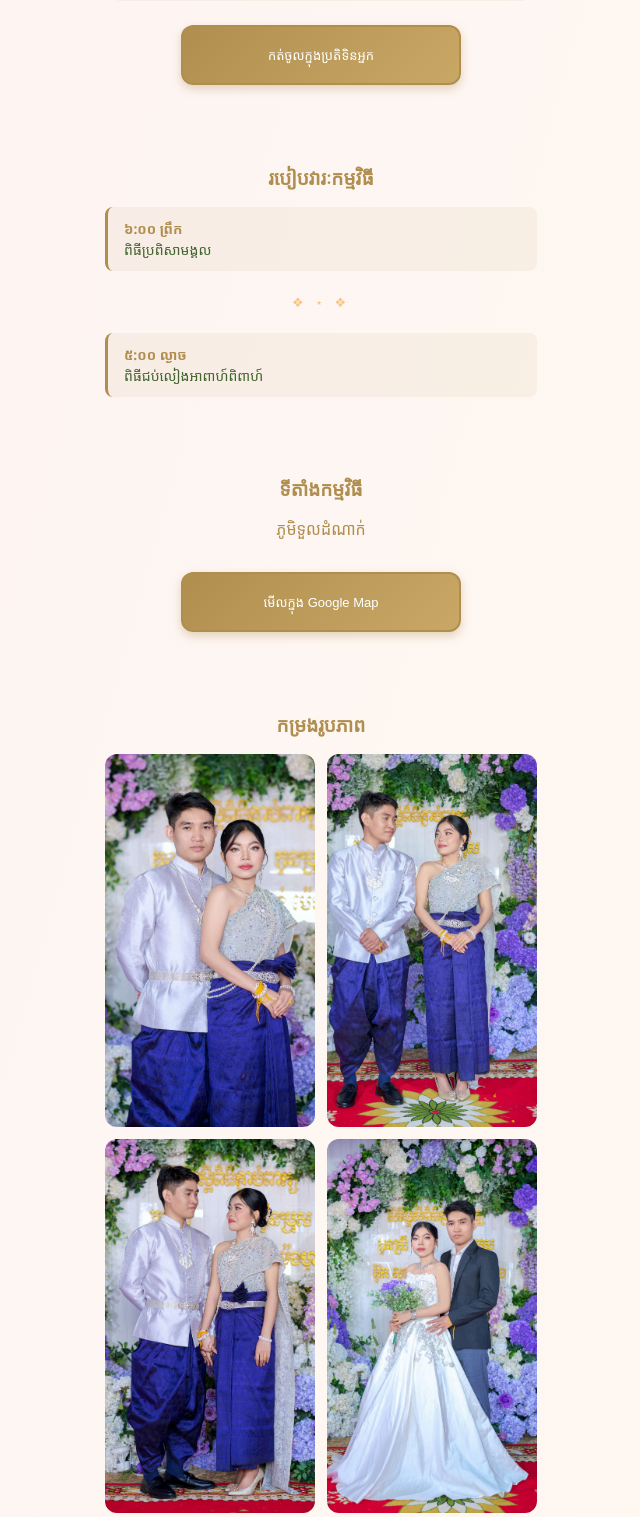
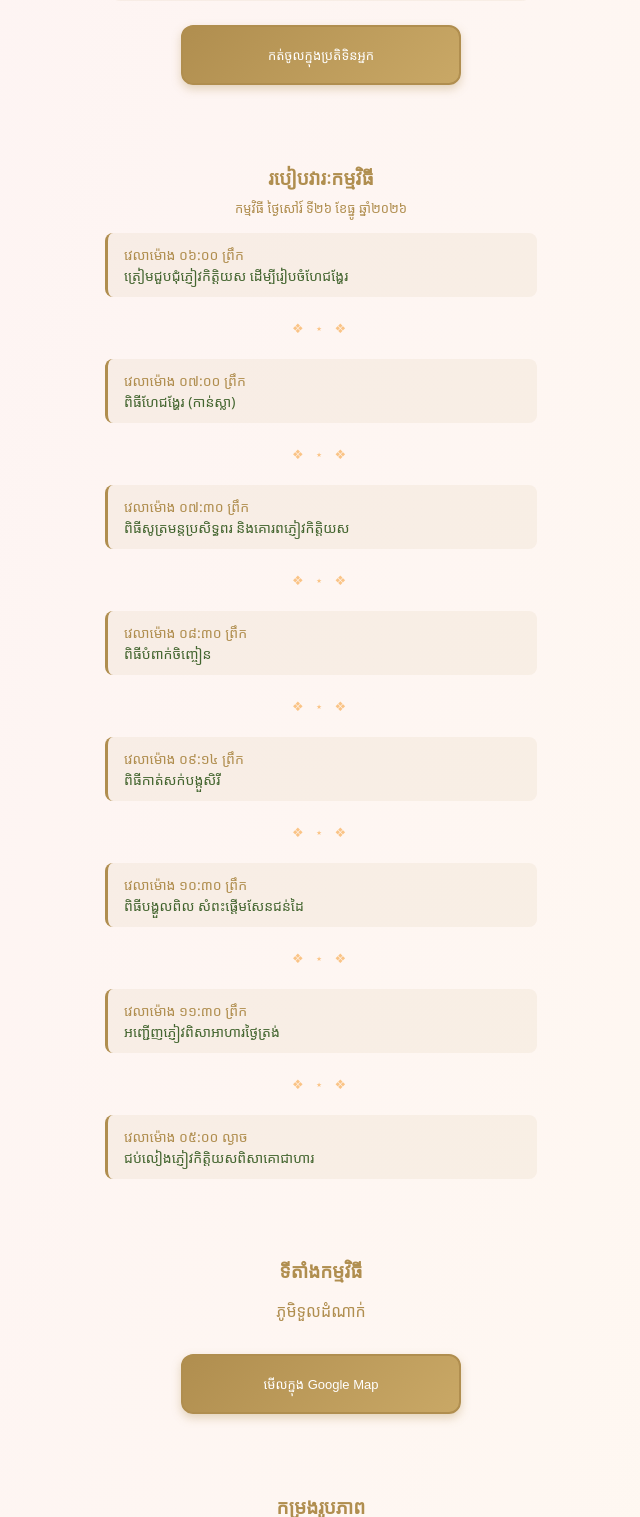
Before and after one commit to Tann-Menghong/wedding-invitation, a FastAPI app: page / in a window 1280 px wide. Shown: the part 1668-3185 px from the top of the page, without its empty margins (319-959 px from the left). Run offline with FastAPI, Linux system fonts and the light colour scheme; some web fonts are replaced.

Commit message:
Expand wedding schedule with full ceremony program, remove bold text
Adds the 8-step traditional ceremony program with a date subtitle, and
drops the bold font-weight from schedule time/title text.

```diff
--- a/data/content.json
+++ b/data/content.json
@@ -52,7 +52,13 @@
     "khr_image": ""
   },
   "schedule": [
-    { "time_km": "៦:០០ ព្រឹក", "title_km": "ពិធីប្រពិសាមង្គល" },
-    { "time_km": "៥:០០ ល្ងាច", "title_km": "ពិធីជប់លៀងអាពាហ៍ពិពាហ៍" }
+    { "time_km": "វេលាម៉ោង ០៦:០០ ព្រឹក", "title_km": "ត្រៀមជួបជុំភ្ញៀវកិត្តិយស ដើម្បីរៀបចំហែជង្ហែរ" },
+    { "time_km": "វេលាម៉ោង ០៧:០០ ព្រឹក", "title_km": "ពិធីហែជង្ហែរ (កាន់ស្លា)" },
+    { "time_km": "វេលាម៉ោង ០៧:៣០ ព្រឹក", "title_km": "ពិធីសូត្រមន្តប្រសិទ្ធពរ និងគោរពភ្ញៀវកិត្តិយស" },
+    { "time_km": "វេលាម៉ោង ០៨:៣០ ព្រឹក", "title_km": "ពិធីបំពាក់ចិញ្ចៀន" },
+    { "time_km": "វេលាម៉ោង ០៩:១៤ ព្រឹក", "title_km": "ពិធីកាត់សក់បង្កួសិរី" },
+    { "time_km": "វេលាម៉ោង ១០:៣០ ព្រឹក", "title_km": "ពិធីបង្ហួលពិល សំពះផ្ដើមសែនជន់ដៃ" },
+    { "time_km": "វេលាម៉ោង ១១:៣០ ព្រឹក", "title_km": "អញ្ជើញភ្ញៀវពិសាអាហារថ្ងៃត្រង់" },
+    { "time_km": "វេលាម៉ោង ០៥:០០ ល្ងាច", "title_km": "ជប់លៀងភ្ញៀវកិត្តិយសពិសាគោជាហារ" }
   ]
 }
--- a/static/css/style.css
+++ b/static/css/style.css
@@ -396,14 +396,23 @@ section h2.left {
 }
 
 .schedule-item .time {
-  font-weight: 700;
+  font-weight: 400;
   color: var(--gold);
   font-size: 14px;
 }
 
 .schedule-item .title {
+  font-weight: 400;
   font-size: 14px;
   color: var(--green-dark);
+}
+
+.schedule-subtitle {
+  font-weight: 400;
+  color: var(--gold);
+  font-size: 13px;
+  margin-top: -8px;
+  margin-bottom: 8px;
 }
 
 /* ---------- Location ---------- */
--- a/templates/index.html
+++ b/templates/index.html
@@ -123,6 +123,7 @@
     {% if content.schedule and content.schedule|length > 0 %}
     <section id="schedule">
       <h2 class="reveal" data-km="របៀបវារៈកម្មវិធី" data-en="Program Schedule">របៀបវារៈកម្មវិធី</h2>
+      <p class="schedule-subtitle reveal">កម្មវិធី {{ content.event.date_km }}</p>
       <div class="schedule-list">
         {% for item in content.schedule %}
         <div class="schedule-item reveal">
```
Also changed, not shown: docs/css/style.css (+10 -1 lines), docs/index.html (+35 -4 lines).
